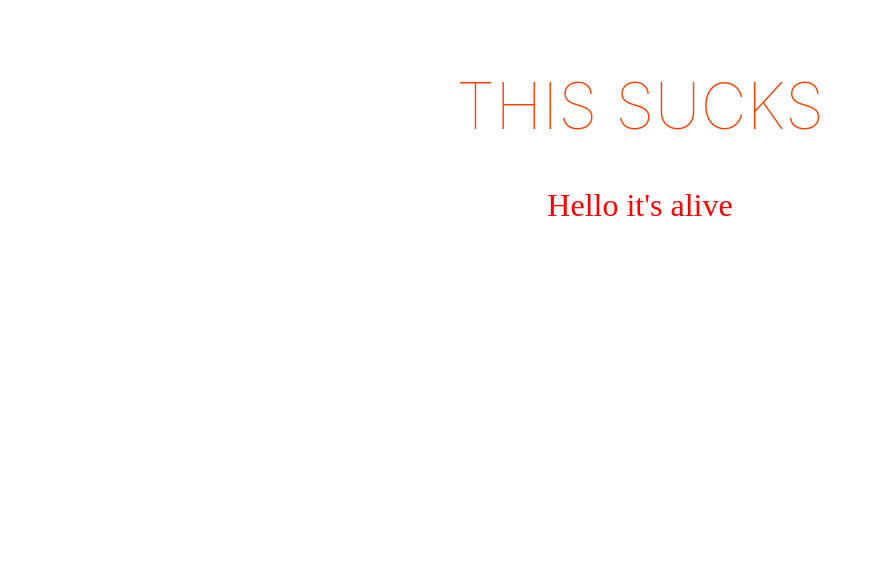
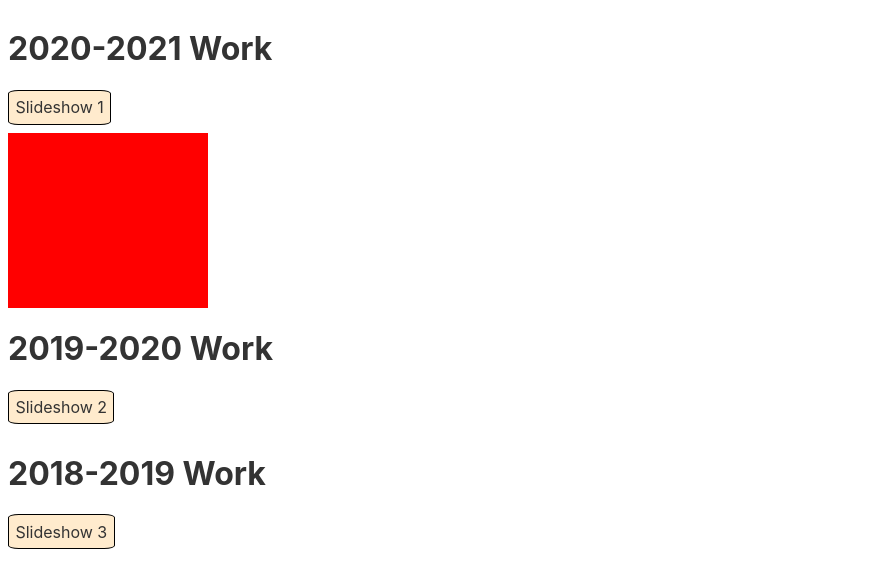
Before and after one commit to joeljih/joeljih.github.io, a Svelte app: page / in a window 1280 px wide. Shown: the top 588 px of the page, without its empty margins (0-875 px from the left). Built offline with nearby package versions, Linux system fonts and the light colour scheme.

Commit message:
Added buttons and placeholder divs for pictures

```diff
--- a/src/App.svelte
+++ b/src/App.svelte
@@ -2,28 +2,56 @@
 	//export let name;
 	let success = "it's alive";
     let red = "red";
+	let button = "button";
+
+	function slideShow(){
+
+	};
+
 
 </script>
 
 <main>
-	<h1> This sucks </h1>
-    <p class:red> Hello {success} </p>
+	<h1> 2020-2021 Work </h1>
+		<button on:click={slideShow} class:button> Slideshow 1</button>
+	<section class="show-grid-1">
+		<div class="picture-grid-1"></div>
+		<div class="picture-grid-2"></div>
+		<div class="picture-grid-3"></div>
+		<div class="picture-grid-4"></div>
+		<div class="picture-grid-5"></div>
+	</section>
+
+
+	<h1> 2019-2020 Work </h1>
+		<button class:button> Slideshow 2</button>
+	<section class="show-grid-2"></section>
+
+	<h1> 2018-2019 Work </h1>
+		<button class:button> Slideshow 3</button>
+	<section class="show-grid-3"></section>
+
 </main>
 
 <style>
-	.red {color: red;}
+.picture-grid-1, .picture-grid-2,.picture-grid-3,.picture-grid-4,.picture-grid-5{
+	width: 200px;
+	height:35px;
+	background-color: red;
+
+}
+	.button{
+		border-radius: 10%;
+		border: 1px solid black;
+		background-color: blanchedalmond;
+	}
+
 	main {
-		text-align: center;
-		padding: 1em;
-		max-width: 240px;
-		margin: 0 auto;
+
 	}
 
 	h1 {
-		color: #ff3e00;
-		text-transform: uppercase;
-		font-size: 4em;
-		font-weight: 100;
+
 	}
 p{
 		font-family:'Times New Roman', Times, serif;
```
Also changed, not shown: Pictures/fruit.jpg (added), 1 other file (tests, documents, lock files or other folders).
